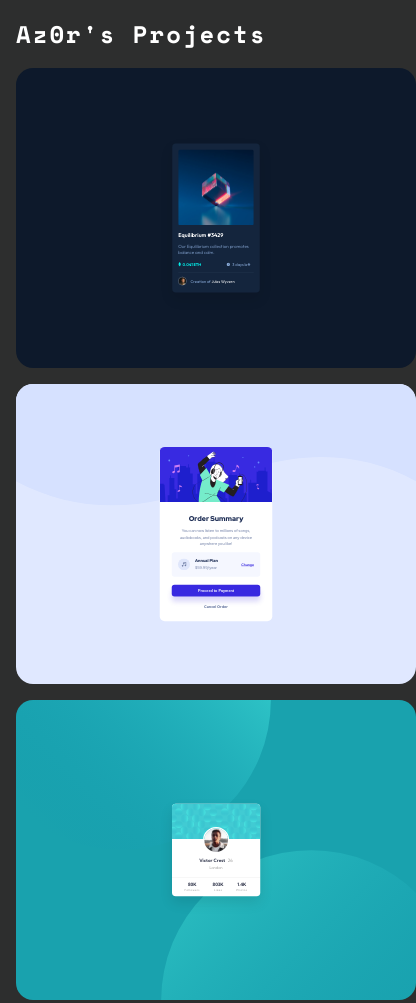
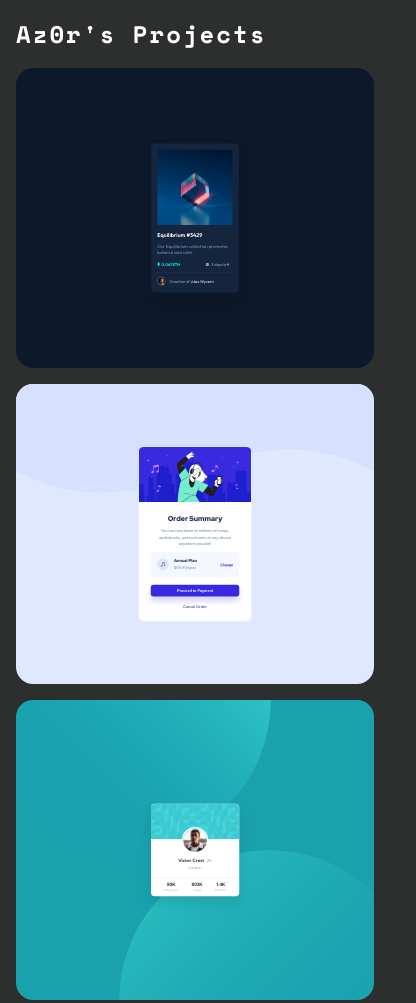
Before and after one commit to az0r234/Az0r234Portfolio, a plain HTML site: page index.html in a window 390 px wide. Shown: the top 1003 px of the page, 416 px wide, since content can reach past the window. Drawn offline with nearby package versions, Linux system fonts and the light colour scheme; files whose address does not match are found by name.

Commit message:
fix padding issue
fix padding issue

```diff
--- a/styles/styles.css
+++ b/styles/styles.css
@@ -31,7 +31,9 @@ h1 {
 	display: flex;
 	flex-direction: column;
 	gap: 1.6rem;
-	margin: 1.6rem;
+	padding: clamp(0.8rem, 1.6rem, 1.6rem);
+	padding: 1.6rem;
+	justify-content: center;
 }
 
 .projects__title {
@@ -40,7 +42,7 @@ h1 {
 
 .projects__list {
 	display: grid;
-	grid-template-columns: repeat(auto-fit, minmax(40rem, 1fr));
+	grid-template-columns: repeat(auto-fit, minmax(32rem, 1fr));
 	gap: 1.6rem;
 }
 
@@ -77,6 +79,7 @@ h1 {
 .projects__overlay-text {
 	color: var(--neutral-white);
 	font-size: 2.4rem;
+	text-align: center;
 }
 
 .iframe-wrapper {
```
